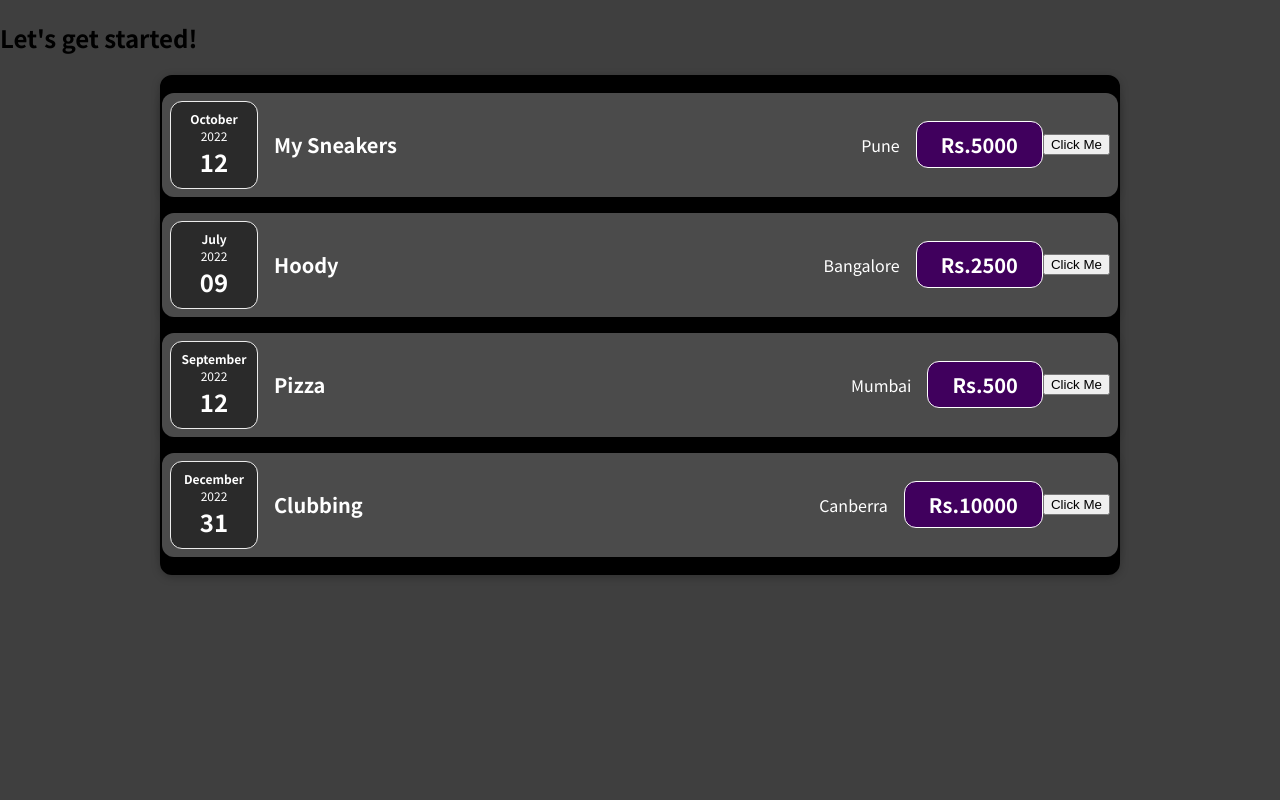
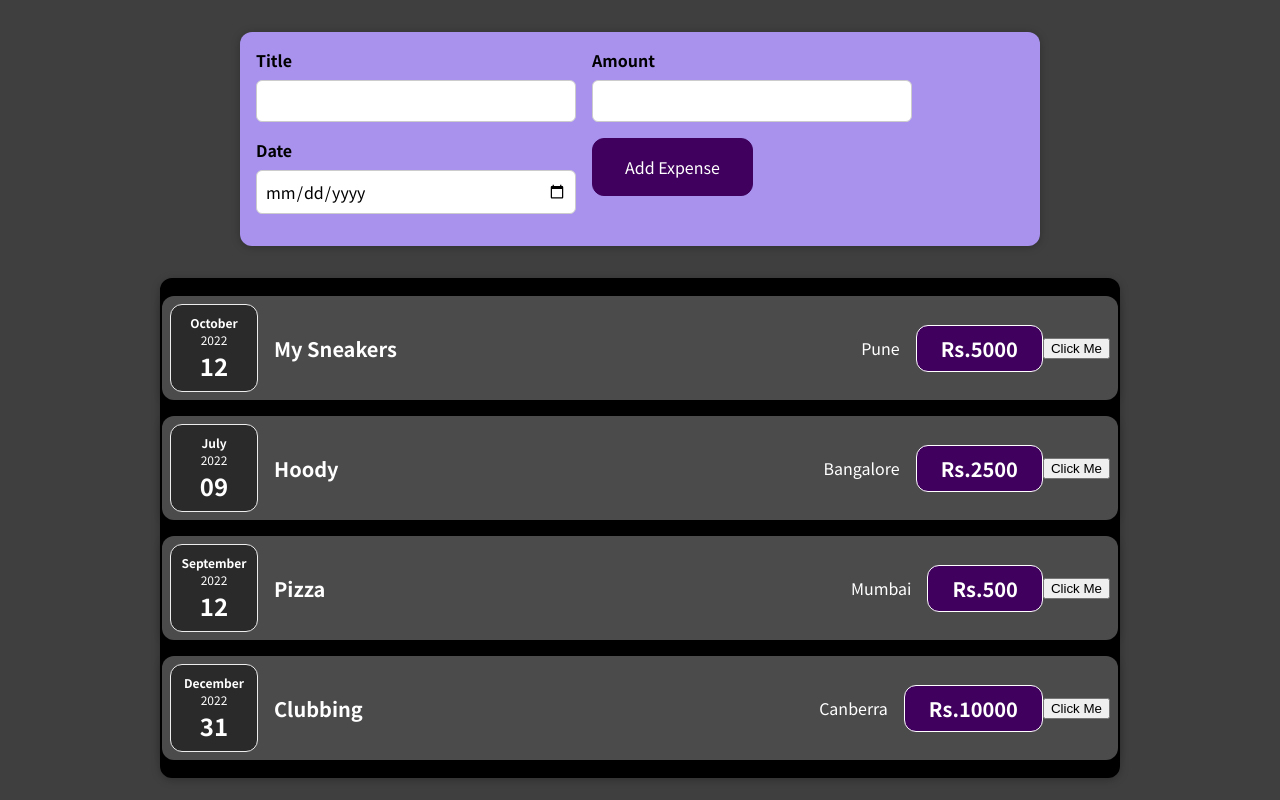
Before and after one commit to muzammilshaikh12/Advanced-React, a React (Create React App) app: page / in a window 1280 px wide. Built offline with nearby package versions, Linux system fonts and the light colour scheme.

Commit message:
Using States Inside

```diff
--- a/src/App.js
+++ b/src/App.js
@@ -1,4 +1,6 @@
 import Expenses from './components/Expenses/Expenses'
+
+import NewExpense from './components/newExpense/NewExpense'
 
 const App = () => {
   const expenseArray = [
@@ -29,7 +31,7 @@
   ];
   return (
     <div>
-      <h2>Let's get started!</h2>
+      <NewExpense/>
       <Expenses items={expenseArray} />
    </div>
   );
--- /dev/null
+++ b/src/components/newExpense/ExpenseForm.css
@@ -0,0 +1,26 @@
+.new-expense__controls {
+    display: flex;
+    flex-wrap: wrap;
+    gap: 1rem;
+    margin-bottom: 1rem;
+    text-align: left;
+  }
+
+  .new-expense__control label {
+    font-weight: bold;
+    margin-bottom: 0.5rem;
+    display: block;
+  }
+
+  .new-expense__control input {
+    font: inherit;
+    padding: 0.5rem;
+    border-radius: 6px;
+    border: 1px solid #ccc;
+    width: 20rem;
+    max-width: 100%;
+  }
+
+  .new-expense__actions {
+    text-align: right;
+  }
--- /dev/null
+++ b/src/components/newExpense/ExpenseForm.js
@@ -0,0 +1,47 @@
+import './ExpenseForm.css'
+
+import React, {useState} from 'react'
+
+const ExpenseForm = () => {
+
+ const [EnteredTitle,setEnteredTitle] = useState('')
+ const [EnteredAmount,setEnteredAmount] = useState('')
+ const [EnteredDate,setEnteredDate] = useState('')
+  const titleHandler = (event) =>{
+    setEnteredTitle(event.target.value)
+    console.log(EnteredTitle)
+  }
+
+  const amountHandler = (event) => {
+    setEnteredAmount(event.target.value)
+    console.log(EnteredAmount)
+  }
+
+  const dateHandler = (event) => {
+ setEnteredDate(event.target.value)
+ console.log(EnteredDate)
+  }
+  return (
+    <form>
+      <div className="new-expense__controls">
+        <div className="new-expense__control">
+          <label>Title</label>
+          <input type="text" onChange={titleHandler}/>
+        </div>
+        <div className="new-expense__control">
+          <label>Amount</label>
+          <input type="number" min='0.01' step='0.01' onChange={amountHandler}/>
+        </div>
+        <div className="new-expense__control">
+          <label>Date</label>
+          <input type="date" min='2019-01-01' max='2022-12-31' onChange={dateHandler}/>
+        </div>
+        <div className='new-expense__actions'>
+            <button>Add Expense</button>
+        </div>
+      </div>
+    </form>
+  );
+};
+
+export default ExpenseForm;
--- /dev/null
+++ b/src/components/newExpense/NewExpense.css
@@ -0,0 +1,38 @@
+.new-expense {
+  background-color: #a892ee;
+  padding: 1rem;
+  margin: 2rem auto;
+  width: 50rem;
+  max-width: 95%;
+  border-radius: 12px;
+  text-align: center;
+  box-shadow: 0 1px 8px rgba(0, 0, 0, 0.25);
+}
+
+.new-expense button {
+  font: inherit;
+  cursor: pointer;
+  padding: 1rem 2rem;
+  border: 1px solid #40005d;
+  background-color: #40005d;
+  color: white;
+  border-radius: 12px;
+  margin-right: 1rem;
+}
+
+.new-expense button:hover,
+.new-expense button:active {
+  background-color: #510674;
+  border-color: #510674;
+}
+
+.new-expense button.alternative {
+  color: #220131;
+  border-color: transparent;
+  background-color: transparent;
+}
+
+.new-expense button.alternative:hover,
+.new-expense button.alternative:active {
+  background-color: #ddb3f8;
+}
--- /dev/null
+++ b/src/components/newExpense/NewExpense.js
@@ -0,0 +1,13 @@
+import React from 'react'
+
+import ExpenseForm from './ExpenseForm'
+
+import './NewExpense.css'
+
+const NewExpense = () =>  {
+    return <div className='new-expense'>
+        <ExpenseForm/>
+    </div>
+}
+
+export default NewExpense
```
